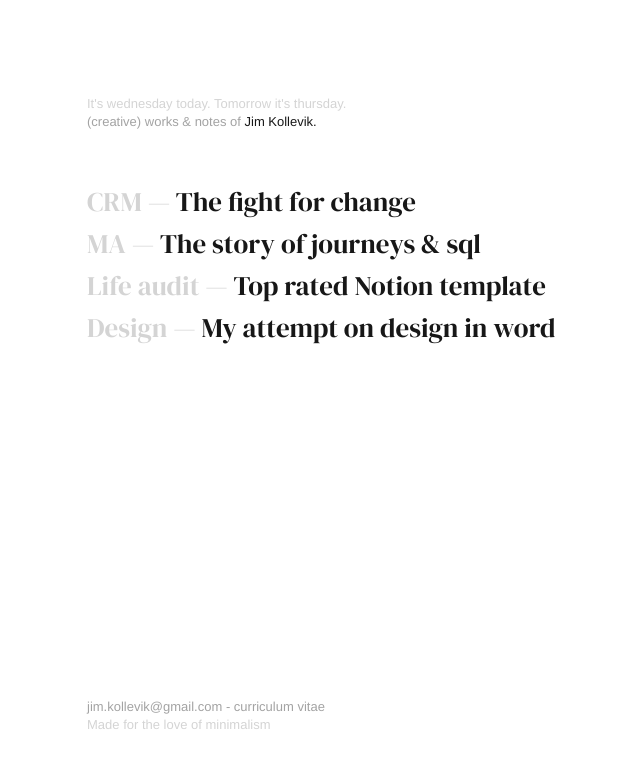
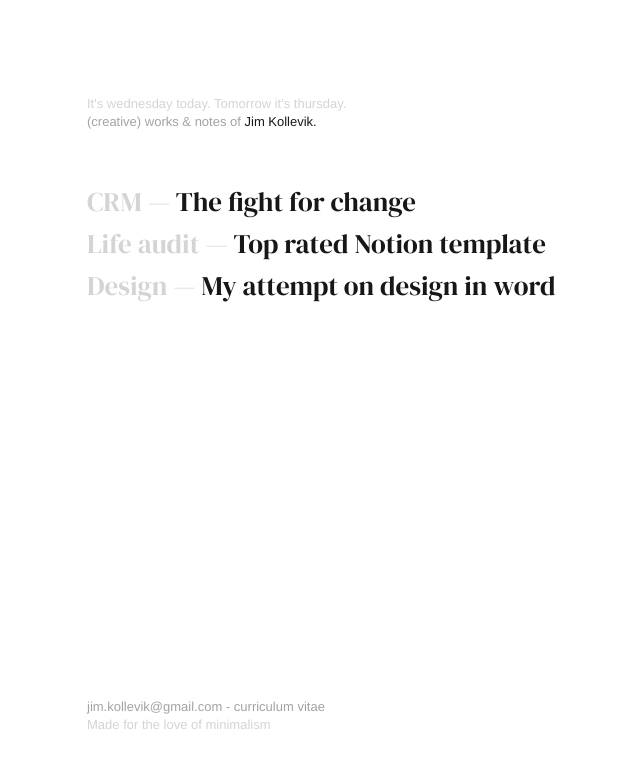
Before and after one commit to jimkollevik/jimkollevik.github.io, a plain HTML site: page index.html in a window 1280 px wide. Shown: the whole page, without its empty margins (169-809 px from the left). Drawn offline with Linux system fonts and the light colour scheme.

Commit message:
Update index.html

```diff
--- a/index.html
+++ b/index.html
@@ -18,7 +18,7 @@
 	</header>
 	<section class="content">
 		<p><a href="crm-the-fight-for-change.html"><span class="light-grey">CRM —</span> The fight for change</a></p>
-		<p><a href=""><span class="light-grey">MA —</span> The story of journeys & sql</a></p>
+		<!-- <p><a href=""><span class="light-grey">MA —</span> The story of journeys & sql</a></p> -->
 		<p><a href=""><span class="light-grey">Life audit —</span> Top rated Notion template</a></p>
 		<p><a href=""><span class="light-grey">Design —</span> My attempt on design in word</a></p>
 	</section>
```
